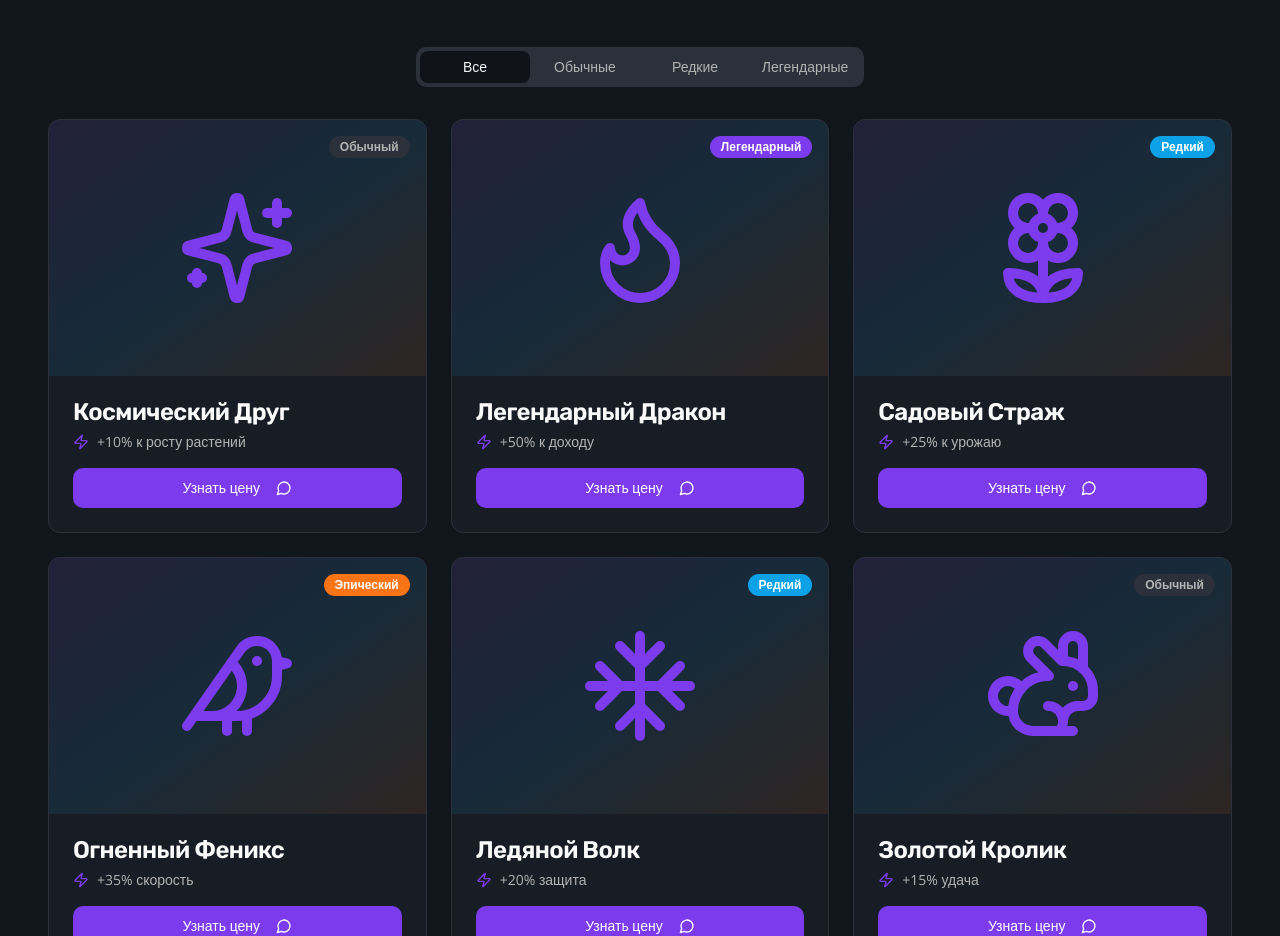
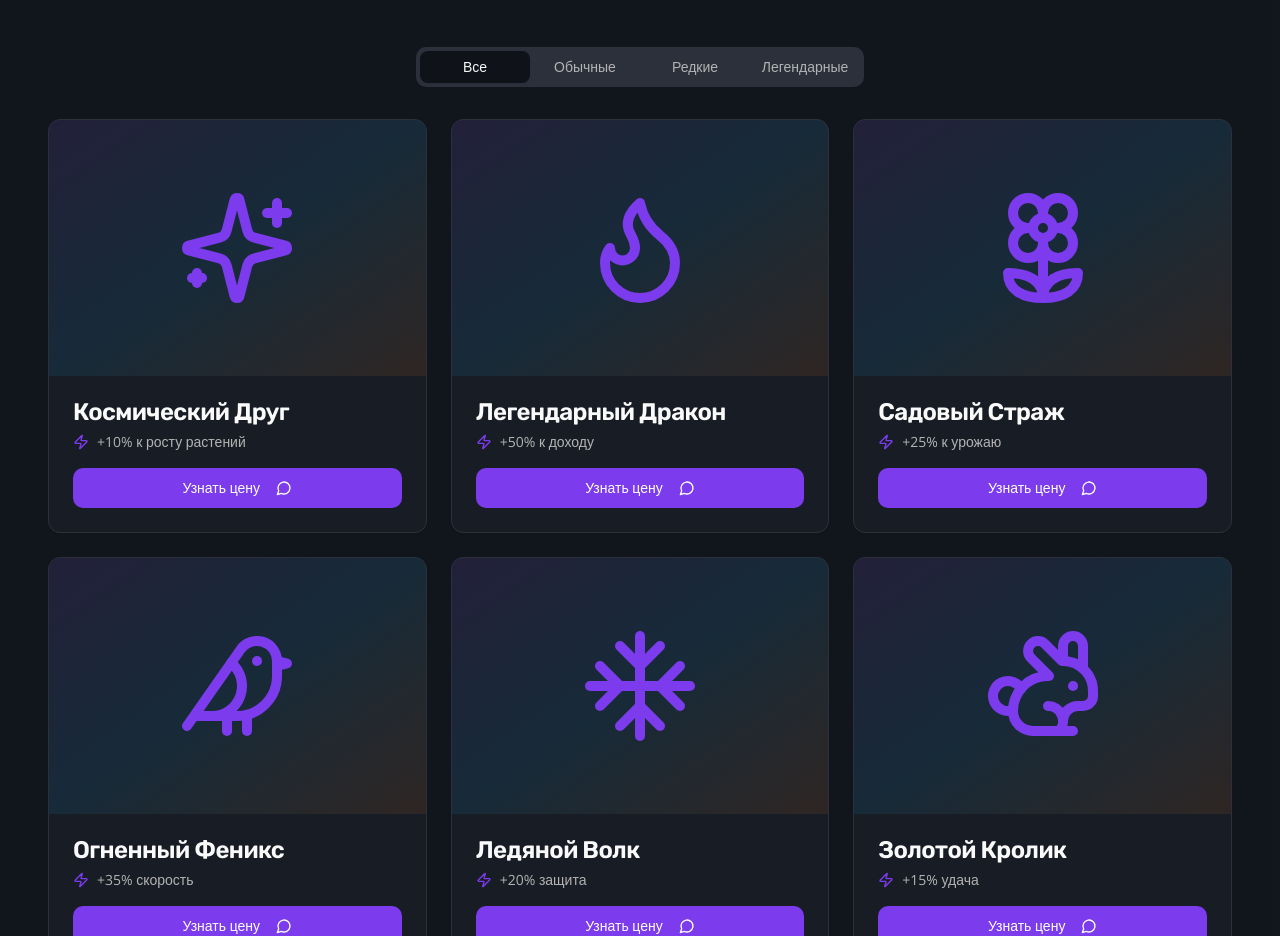
Before and after one commit to pr-poehali-dev/pet-marketplace-roblox, a React (Vite) app: page / in a window 1280 px wide. Shown: the part 840-1776 px from the top of the page. Built offline with nearby package versions, Linux system fonts and the light colour scheme.

Commit message:
Удаление параметра редкости у питомцев

```diff
--- a/src/pages/Index.tsx
+++ b/src/pages/Index.tsx
@@ -21,42 +21,36 @@ const Index = () => {
     {
       id: 1,
       name: 'Космический Друг',
-      rarity: 'Обычный',
       icon: 'Stars',
       bonus: '+10% к росту растений'
     },
     {
       id: 2,
       name: 'Легендарный Дракон',
-      rarity: 'Легендарный',
       icon: 'Flame',
       bonus: '+50% к доходу'
     },
     {
       id: 3,
       name: 'Садовый Страж',
-      rarity: 'Редкий',
       icon: 'Flower2',
       bonus: '+25% к урожаю'
     },
     {
       id: 4,
       name: 'Огненный Феникс',
-      rarity: 'Эпический',
       icon: 'Bird',
       bonus: '+35% скорость'
     },
     {
       id: 5,
       name: 'Ледяной Волк',
-      rarity: 'Редкий',
       icon: 'Snowflake',
       bonus: '+20% защита'
     },
     {
       id: 6,
       name: 'Золотой Кролик',
-      rarity: 'Обычный',
       icon: 'Rabbit',
       bonus: '+15% удача'
     }
@@ -199,9 +193,6 @@ const Index = () => {
                 <CardHeader className="p-0">
                   <div className="relative overflow-hidden bg-gradient-to-br from-primary/10 via-secondary/10 to-accent/10 h-64 flex items-center justify-center group-hover:from-primary/20 group-hover:via-secondary/20 group-hover:to-accent/20 transition-all duration-300">
                     <Icon name={pet.icon as any} size={120} className="text-primary group-hover:scale-110 transition-transform duration-300" />
-                    <Badge className={`absolute top-4 right-4 ${getRarityColor(pet.rarity)}`}>
-                      {pet.rarity}
-                    </Badge>
                   </div>
                 </CardHeader>
                 <CardContent className="p-6">
```
